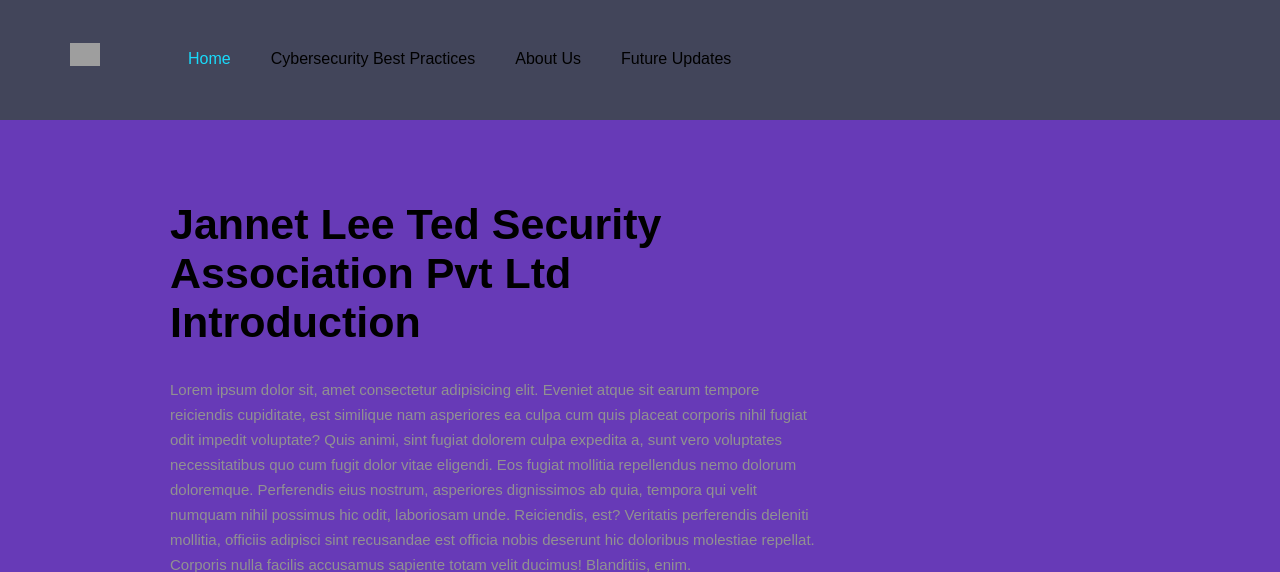
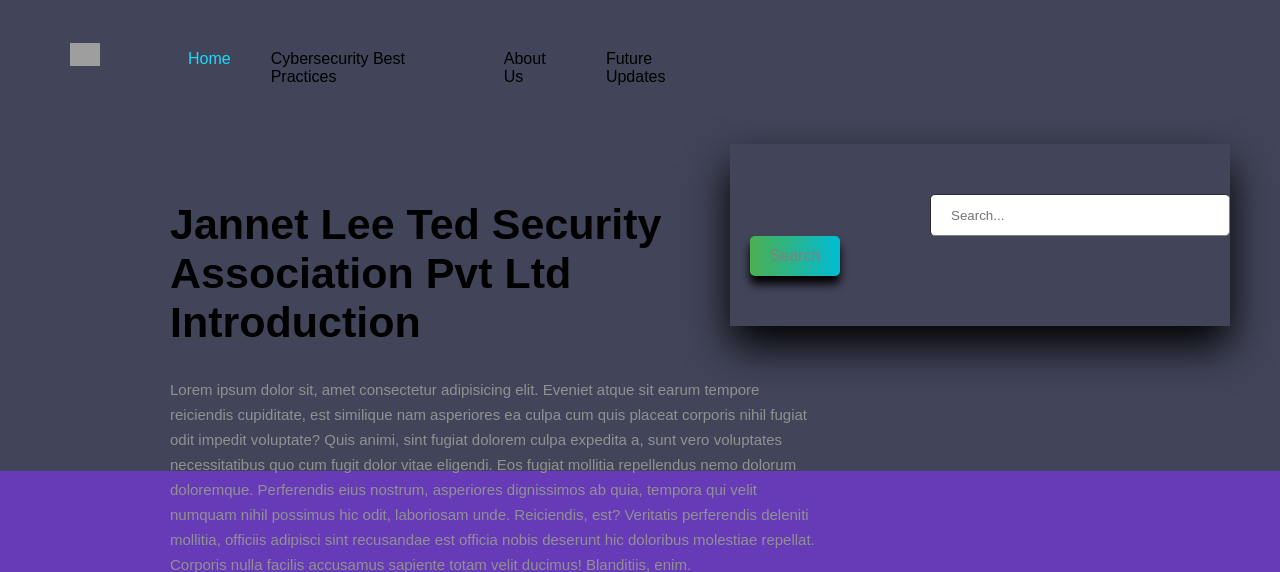
Before and after one commit to crescent0001/JL-Ted-SMEs-blog, a Django app: page / in a window 1280 px wide. Shown: the top 572 px of the page. Run offline with Django 3.2, Linux system fonts and the light colour scheme; grey boxes are pictures that could not be loaded.

Commit message:
Search bar progress

```diff
--- a/Demo Project/JannetLee/templates/base.html
+++ b/Demo Project/JannetLee/templates/base.html
@@ -24,6 +24,30 @@
         height: 100%;
         background: #42455a;
       }
+      .global_search {
+        width: 300px;
+        height: 15px;
+        padding: 20px 20px 20px 20px;
+        margin-left: 200px;
+        border-color: gray;
+        border-width: 1px;
+        border-radius: 5px;
+      }
+      .global_search_button {
+        background-color: lightblue;
+        color: gray;
+        width: 90px;
+        margin-left: 20px;
+        border-color: gray;
+        border-width: 1px;
+        border-radius: 5px;
+        transition: 250ms;
+      }
+      .global_search_button:hover {
+        background-color: lightgray;
+        color: black;
+        transition: 250ms;
+      }
     </style>
     <div class="container">
       <div class="menu">
@@ -33,6 +57,17 @@
           <li>Cybersecurity Best Practices</li>
           <li>About Us</li>
           <li>Future Updates</li>
+          <form class="" method="post" action="{% url 'searchresults' %}">
+            {% csrf_token %}
+            <input
+              class="global_search"
+              type="search"
+              placeholder="Search..."
+              aria-label="Search"
+              name="searched"
+            />
+            <button class="global_search_button" type="submit">Search</button>
+          </form>
         </ul>
       </div>
     </div>
--- a/Demo Project/JannetLee/urls.py
+++ b/Demo Project/JannetLee/urls.py
@@ -4,5 +4,6 @@ from . import views
 
 urlpatterns = [
     path('', views.home, name="home"),
+    path('searchresults', views.searchresults, name='searchresults'),
     # path('', HomeView.as_view(), name='home'),
 ]
--- a/Demo Project/JannetLee/views.py
+++ b/Demo Project/JannetLee/views.py
@@ -5,6 +5,13 @@ from django.views.generic import ListView, DetailView
 def home(request):
     return render(request, 'index.html', {})
 
+def searchresults(request): #https://www.youtube.com/watch?v=AGtae4L5BbI, to be continued (09:44)
+    if request.method == "post":
+        searched = request.post["searched"]
+        return render(request, 'searchresults.html', {"searched":searched})
+    else:
+        return render(request, 'searchresults.html', {})
+
 # class HomeView(ListView):
 #     model = Post
 #     template_name = 'home.html'
```
Also changed, not shown: Demo Project/JannetLee/templates/searchresults.html (added, +90 -0 lines).
